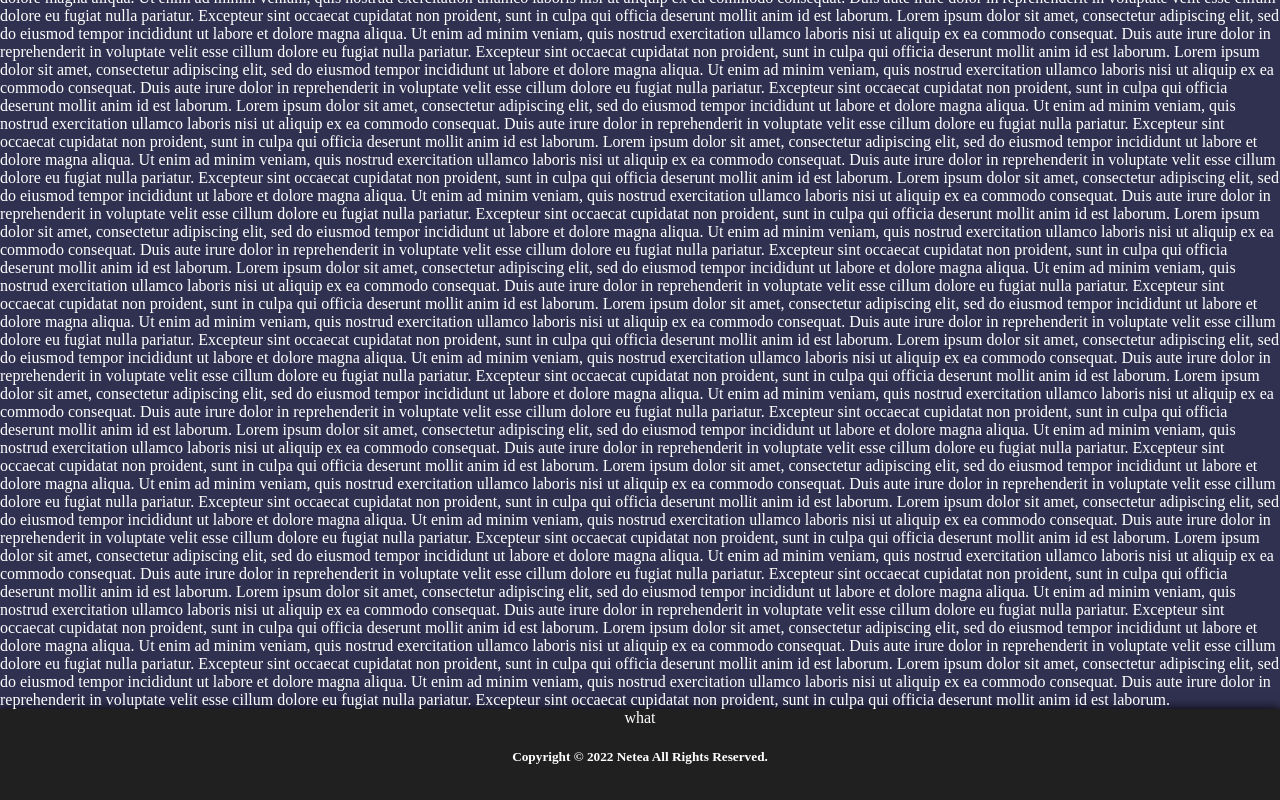
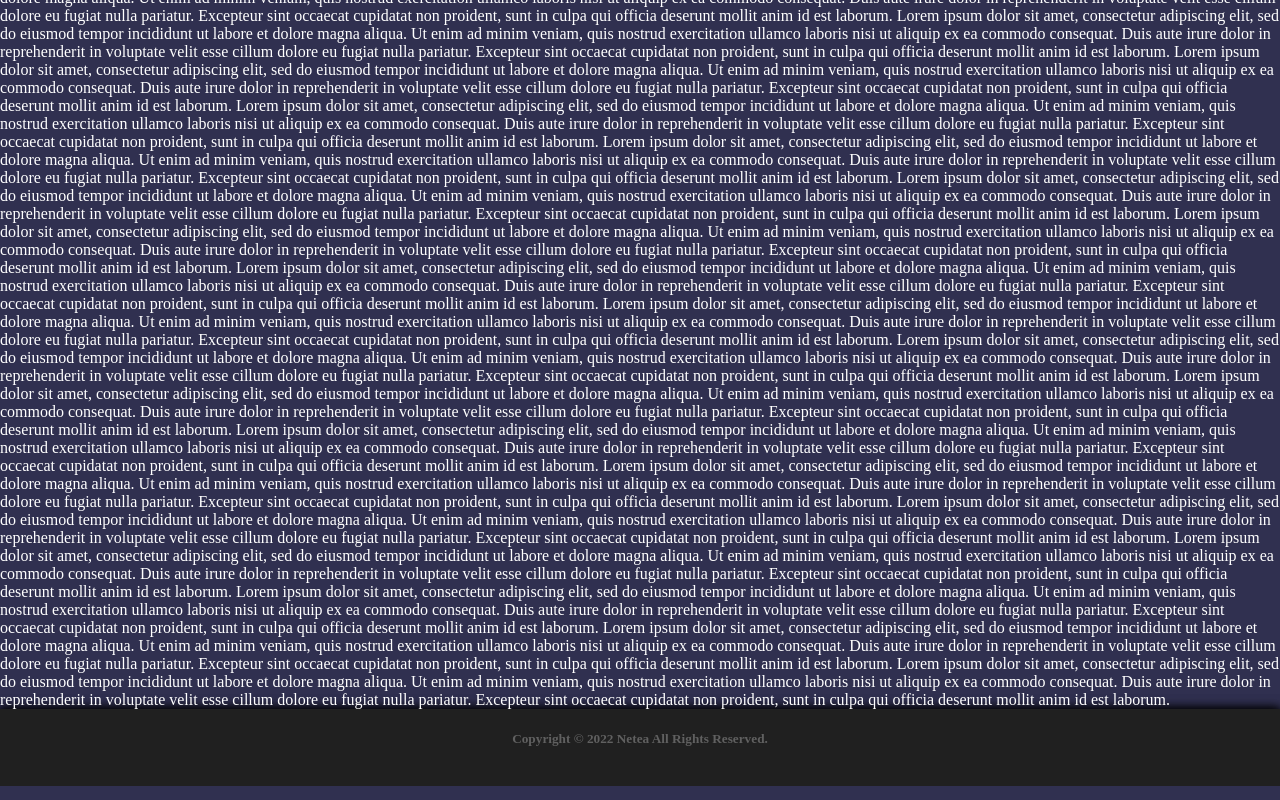
Before and after one commit to Crenchant-Develop/Chronica-Web, a React (Create React App) app: page / in a window 1280 px wide. Shown: the part 3281-4081 px from the top of the page. Built offline with nearby package versions, Linux system fonts and the light colour scheme; no server answers; a web font is replaced by a local one.

Commit message:
mui footer적용

```diff
--- a/src/App.scss
+++ b/src/App.scss
@@ -61,13 +61,6 @@ nav {
   background-color: #202020;
   box-shadow: 0 0 10px black;
 
-  .logo {
-    position: fixed;
-    top: 0;
-    right: 0;
-    padding: 1vw;
-  }
-
   .header {
     padding-top: 1vw;
     font-size: calc(1vw + 1vmin);
@@ -82,15 +75,6 @@ nav {
     }
   }
 
-  .footer {
-    position: absolute;
-    bottom: 0;
-    width: 100%;
-    height: 3vw;
-
-    > .context {
-      color: #606060;
-    }
-  }
-
+  // .footer {
+  // }
 }
--- a/src/components/Footer.js
+++ b/src/components/Footer.js
@@ -1,12 +1,19 @@
 import React from "react";
+import { BottomNavigation } from '@mui/material';
 
 export default function Footer(props) {
+  const style = {
+    backgroundColor: '#202020',
+    boxShadow: '0 0 10px black',
+    width: '100%',
+    height: '5vw',
+  };
+
   return (
     <footer {...props}>
-        <div className="context">
-          what
-          <h5>Copyright &copy; 2022 Netea All Rights Reserved.</h5>
-        </div>
+      <BottomNavigation className="context" style={style}>
+        <h5 style={{color: '#606060'}}>Copyright &copy; 2022 Netea All Rights Reserved.</h5>
+      </BottomNavigation>
     </footer>
   );
 }
```
